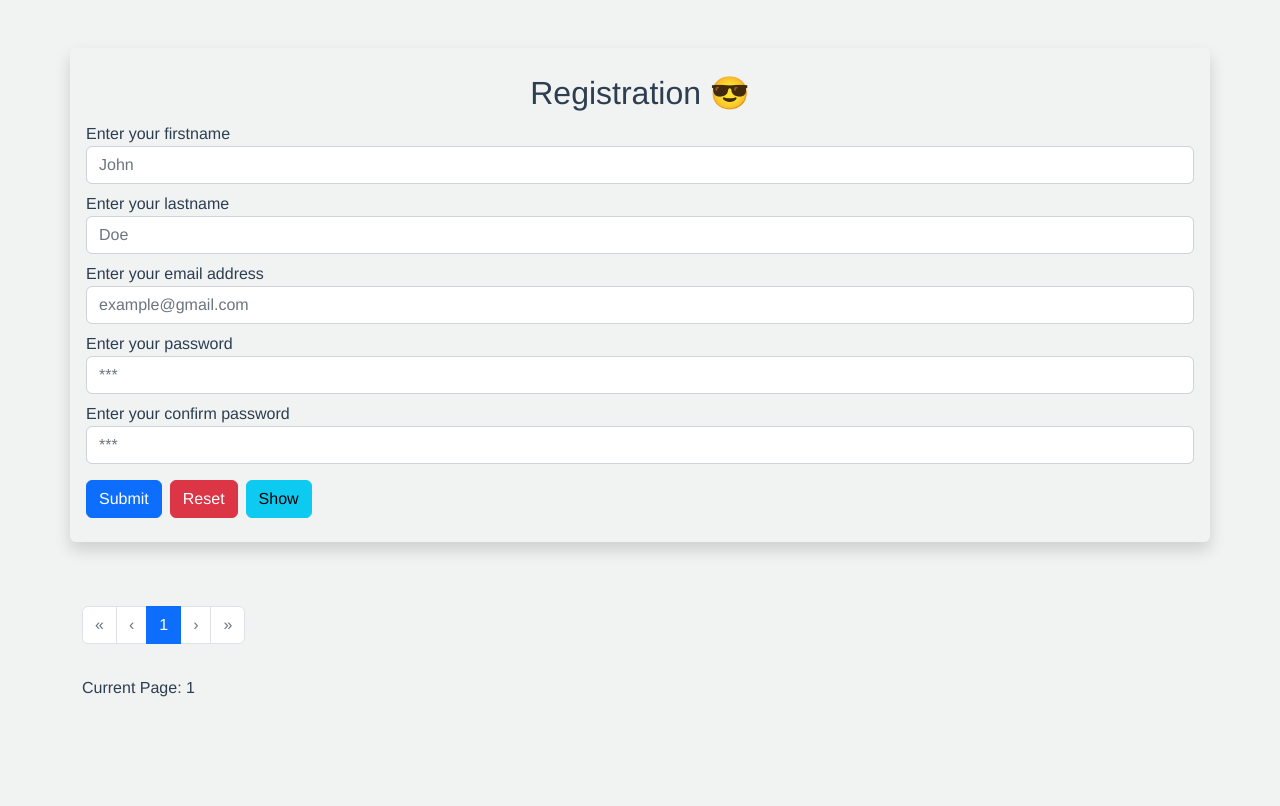
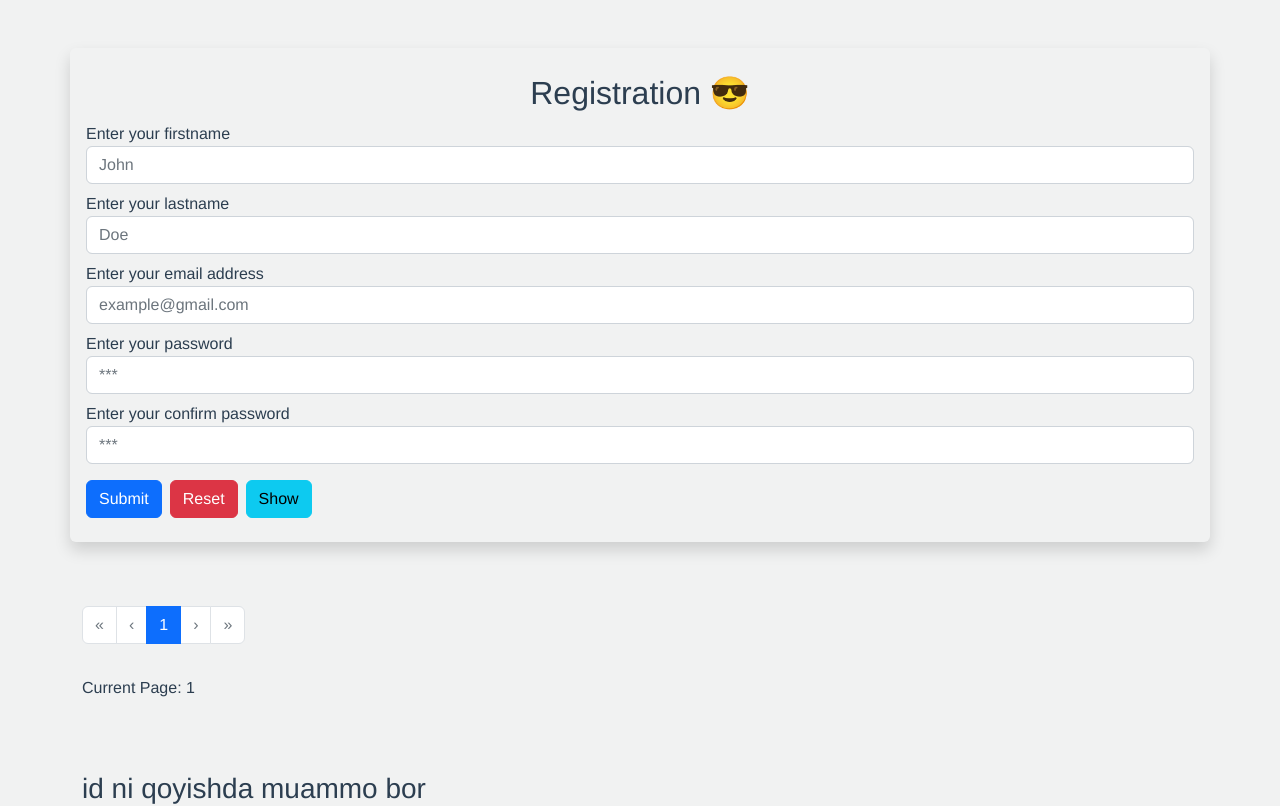
Before and after one commit to AvazShukurullayev/form-vue, a Vue app: page /#/ in a window 1280 px wide. Built offline with nearby package versions, Linux system fonts and the light colour scheme.

Commit message:
id problem

```diff
--- a/src/views/HomeView.vue
+++ b/src/views/HomeView.vue
@@ -110,6 +110,10 @@
             ></b-pagination>
           </div>
           <p class="mt-3">Current Page: {{ currentPage }}</p>
+          <br />
+          <br />
+          <br />
+          <h3>id ni qoyishda muammo bor</h3>
         </div>
       </div>
     </div>
```
